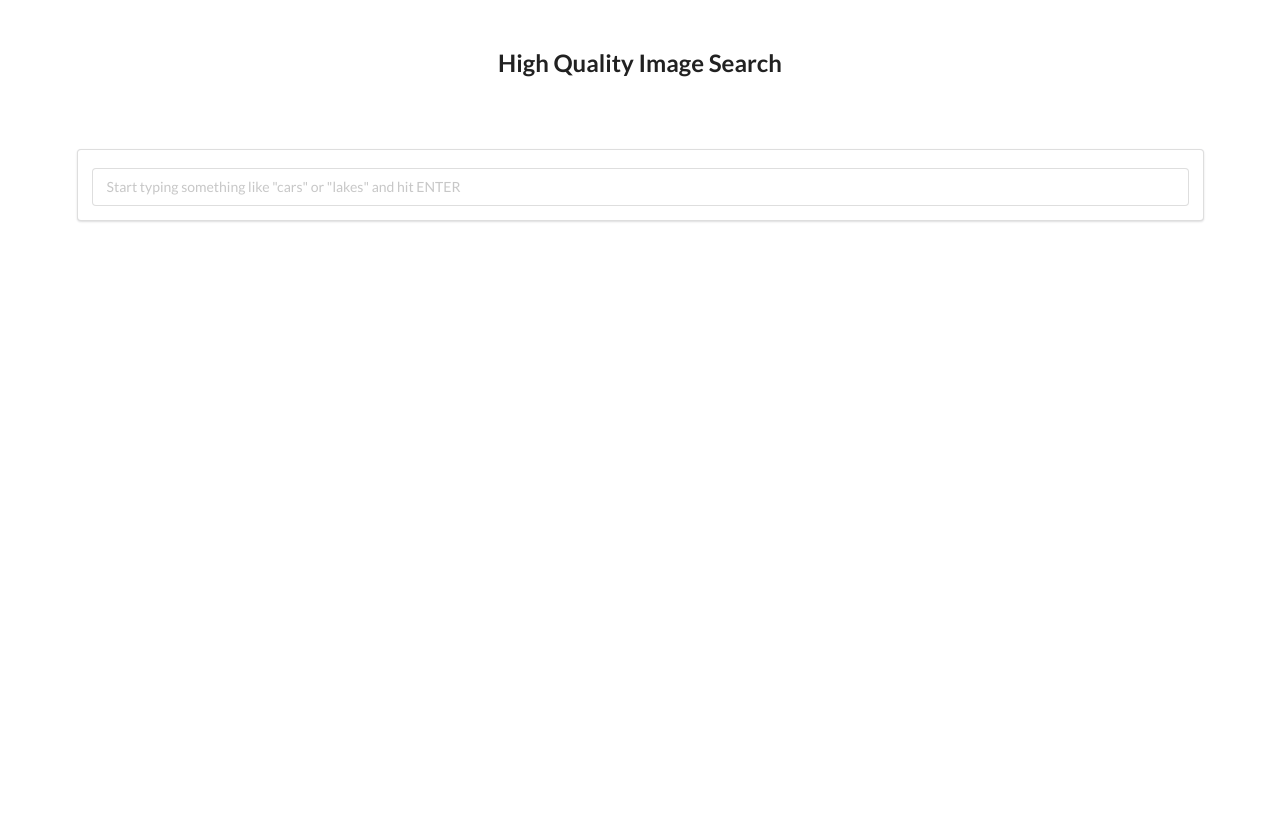
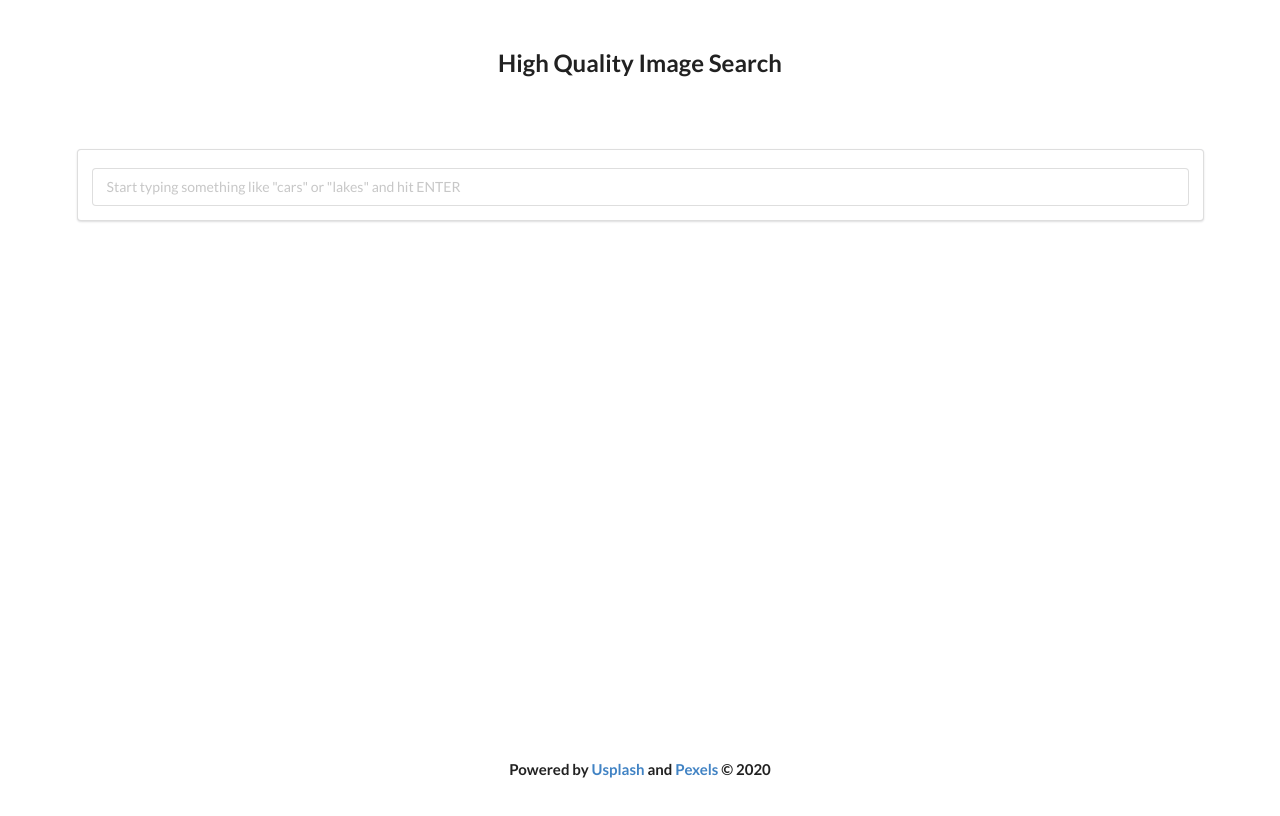
Before and after one commit to HAZberi/opensource-image-gallery, a React (Create React App) app in the folder events-api-css/search-pics/: page / in a window 1280 px wide. Shown: the top 816 px of the page. Built offline with nearby package versions, Linux system fonts and the light colour scheme.

Commit message:
Layout component added

```diff
--- a/events-api-css/search-pics/src/components/App.js
+++ b/events-api-css/search-pics/src/components/App.js
@@ -1,6 +1,7 @@
 import React from "react";
 import unsplash from "../api/unsplash";
-import pexels from "../api/pexels"
+import pexels from "../api/pexels";
+import Layout from "./Layout";
 import SearchBar from "./SearchBar";
 import ImageList from "./ImageList";
 
@@ -8,13 +9,17 @@ class App extends React.Component {
   state = { images: [] };
   onSearchSubmit = async (term) => {
     const unsplashResponse = await unsplash.get("/search/photos", {
-      params: { query: term },
+      params: { query: term, per_page: 20 },
     });
     const pexelsResponse = await pexels.get("/search", {
-      params: { query: term, per_page: 10 },
+      params: { query: term, per_page: 20 },
     });
-    console.log(pexelsResponse.data.photos);
-    this.setState({ images: unsplashResponse.data.results });
+    const allResults = [
+      ...pexelsResponse.data.photos,
+      ...unsplashResponse.data.results,
+    ];
+    console.log(allResults);
+    this.setState({ images: allResults });
   };
   //API fetch without using axios
   // async onSearchSubmit(term){
@@ -49,12 +54,19 @@ class App extends React.Component {
 
   render() {
     return (
+      <Layout>
         <div className="ui container">
-        <div className="ui large header center aligned" style={{marginTop: `2em`}}>High Quality Image Search</div>
+          <div
+            className="ui large header center aligned"
+            style={{ marginTop: `2em` }}
+          >
+            High Quality Image Search
+          </div>
           <SearchBar onSubmit={this.onSearchSubmit} />
           {/* Found: {this.state.images.length} images */}
           <ImageList images={this.state.images} />
         </div>
+      </Layout>
     );
   }
 }
--- a/events-api-css/search-pics/src/components/ImageCard.js
+++ b/events-api-css/search-pics/src/components/ImageCard.js
@@ -18,10 +18,14 @@ class ImageCard extends React.Component {
     this.setState({ spans });
   };
   render() {
-    const { description, urls } = this.props.image;
+    const { description, urls, src, photographer } = this.props.image;
     return (
       <div style={{ gridRowEnd: `span ${this.state.spans}` }}>
-        <img ref={this.imageRef} src={urls.regular} alt={description} />
+        <img
+          ref={this.imageRef}
+          src={urls?.regular || src.large}
+          alt={description || `A photo by: ${photographer}`}
+        />
       </div>
     );
   }
--- /dev/null
+++ b/events-api-css/search-pics/src/components/Layout.js
@@ -0,0 +1,33 @@
+import React from "react";
+
+const Layout = (props) => {
+  return (
+    <div
+      style={{
+        display: "flex",
+        flexDirection: "column",
+        margin: "0 auto",
+        minHeight: "100vh",
+      }}
+    >
+      <div style={{ flexGrow: 1 }}>{props.children}</div>
+      <footer
+        style={{ marginTop: "5em", alignSelf: "center", marginBottom: "1.5em" }}
+      >
+        <h4>
+          Powered by{" "}
+          <a href="https://unsplash.com/" target="_blank" rel="noreferrer">
+            Usplash
+          </a>{" "}
+          and{" "}
+          <a href="https://www.pexels.com/" target="_blank" rel="noreferrer">
+            Pexels
+          </a>{" "}
+          © {new Date().getFullYear()}
+        </h4>
+      </footer>
+    </div>
+  );
+};
+
+export default Layout;
```
Also changed, not shown: 1 other file (tests, documents, lock files or other folders). Lines whose indentation alone changed are shown as unchanged.
